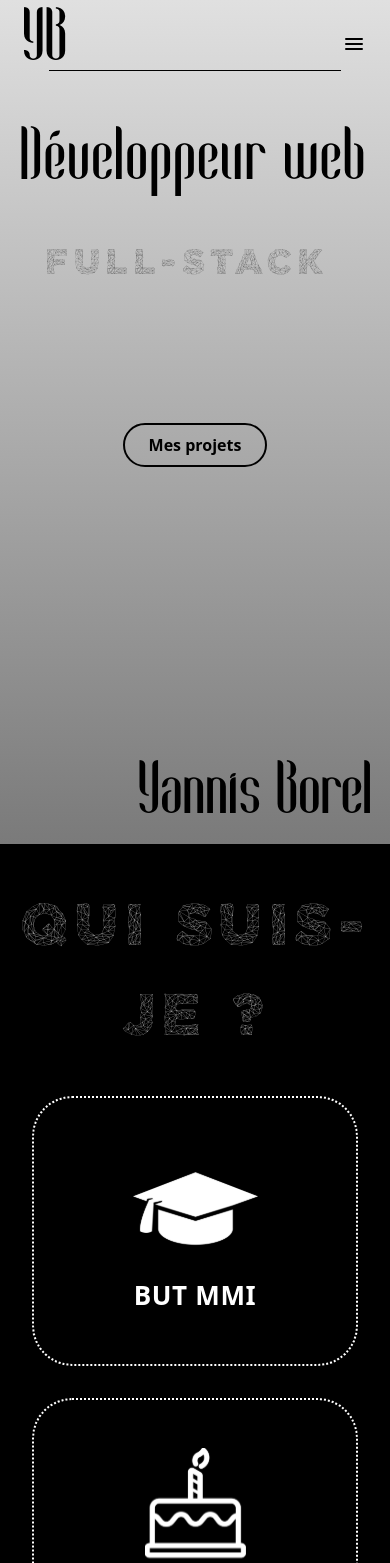
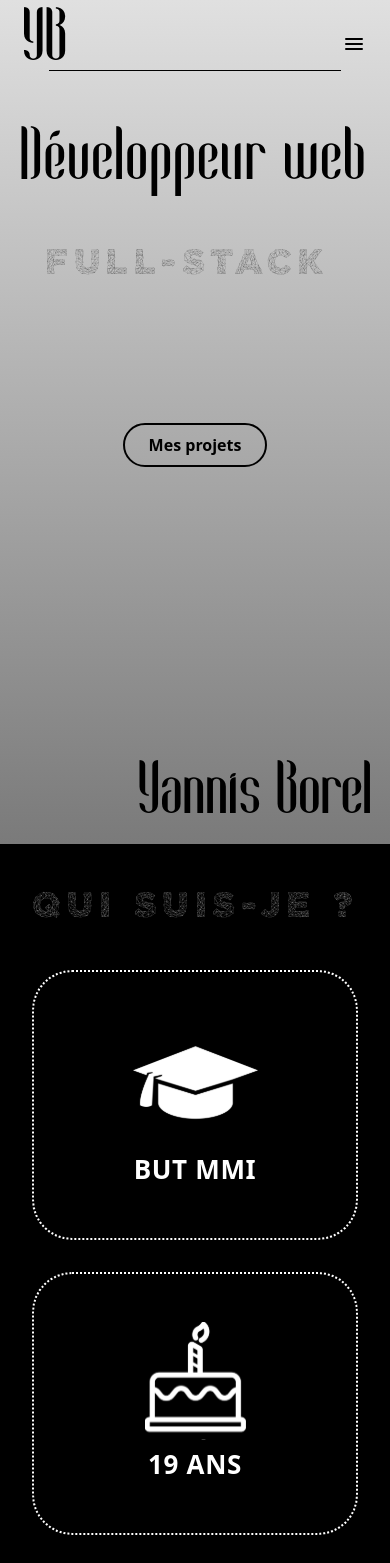
Before and after one commit to Yannis-Borel/Portfolio, a Vue app: page / in a window 390 px wide. Shown: the top 1563 px of the page. Built offline with nearby package versions, Linux system fonts and the light colour scheme; the HTML template or start-up script is replaced by a standard one; what @formkit/vue would draw is missing.

Commit message:
responsive et animation

```diff
--- a/src/components/Accueil.vue
+++ b/src/components/Accueil.vue
@@ -2,7 +2,8 @@
   <div class="min-h-screen bg-header-degrade flex flex-col relative">
     <Header class="absolute" />
     <main class="inset-0 flex lg:justify-end justify-center items-center lg:items-center">
-      <section class ="sm:mr-0 sm:mt-0">
+      <div class="paper-wrapper">
+        <section class="sm:mr-0 sm:mt-0 flex flex-col items-center">
           <div class="sm:flex sm:flex-col sm:items-center lg:mr-24 mt-12">
             <h1 class="text-black lg:text-8xl text-6xl font-normal leading-normal tracking-wide text-center" style="font-family: 'Coco-Bold';">Développeur web</h1>
             <h2 class="text-black lg:text-6xl text-4xl font-normal leading-normal tracking-[5.76px] sm:ml-0 sm:text-center p-6" style="font-family: 'POLYA';">Full-stack</h2>
@@ -13,10 +14,11 @@
             </div>
           </div>
         </section>
+      </div>
     </main>
     <div class="overflow-hidden">
       <img src="@/assets/images/Fond_image.svg" alt="Image de fond" class="w-auto absolute bottom-0 left-0 hidden lg:block" style="max-width: 100%; max-height: 100%;" />
-      <img src="@/assets/images/mon_image.png" alt="Yannis Borel" class="w-auto absolute bottom-0 left-0 hidden lg:block" style="height: 70vh; max-width: 100%;" />
+      <img src="@/assets/images/mon_image.png" alt="Yannis Borel" id="yannisBorel" class="w-auto absolute bottom-0 left-0 hidden lg:block" style="height: 70vh; max-width: 100%;" />
     </div>
     <div class="absolute inset-x-0 bottom-0 flex lg:justify-between lg:items-end p-4">
       <div class="flex justify-center w-full lg:ml-64">
@@ -29,12 +31,37 @@
   </div>
 </template>
 
-<script>
+<script setup>
 import Header from "@/components/Header.vue";
+import { onMounted } from 'vue';
+import { gsap } from 'gsap';
+import { ScrollTrigger } from 'gsap/ScrollTrigger';
 
-export default {
-  components: {
-    Header
+gsap.registerPlugin(ScrollTrigger);
+
+onMounted(() => {
+  const paperWrapper = document.querySelector('.paper-wrapper');
+  const tl = gsap.timeline({
+    scrollTrigger: {
+      trigger: paperWrapper,
+      start: 'top top',
+      end: '100%',
+      scrub: 2,
+      pin: true,
+    },
+  });
+
+  tl.to(paperWrapper, {
+    rotationX: 90,
+    rotationY: 90,
+    perspective: 1000,
+    duration: 2,
+  });
+});
+</script>
+
+<style scoped>
+.paper-wrapper {
+  transform-style: preserve-3d;
 }
-}
-</script>
+</style>
--- a/src/components/AnimationText.vue
+++ b/src/components/AnimationText.vue
@@ -83,15 +83,11 @@
        duration: 300000
     })
 
-
-
-
-
 });
 </script>
 <template>
 
-<div class="flex w-full justify-center items-center flex-col mx-4 my-48  text-[16px] sm:text-[20px] md:text-[24px] lg:text-[30px] font-bold  " >
+<div class="flex w-full justify-center items-center flex-col mx-4 my-72  text-[16px] sm:text-[20px] md:text-[24px] lg:text-[30px] font-bold  " >
 
     <div class="flex justify-start items-start w-4/5 ml-[15%] flex-col text-start">
         <p class="lg:text-3xl text-2xl text-balance  text-titre font-black" style="background: linear-gradient(90deg,#FFFFFF 50%,rgba(6,4,26,.2) 0); background-position-x: 100%;background-size: 200% 100%;   -webkit-background-clip: text;
--- a/src/pages/index.vue
+++ b/src/pages/index.vue
@@ -3,7 +3,7 @@
   <Accueil />
   <div class="bg-black text-white py-8 px-4">
     <h2
-      class="text-white text-6xl font-normal mb-10 text-center leading-normal tracking-[5.76px]"
+      class="text-white text-4xl lg:text-6xl md:text-6xl font-normal mb-10 text-center leading-normal tracking-[5.76px]"
       style="font-family: 'POLYA'"
       data-aos="fade-up"
       data-aos-duration="1000"
```
Lines whose indentation alone changed are shown as unchanged.
